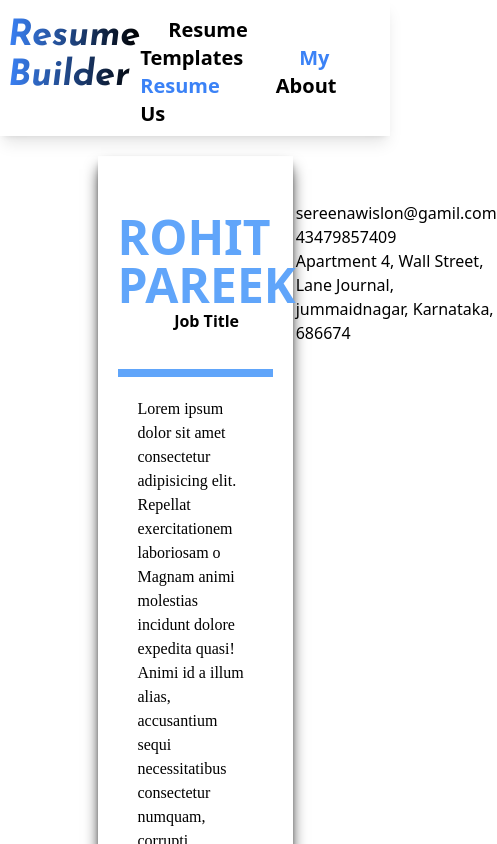
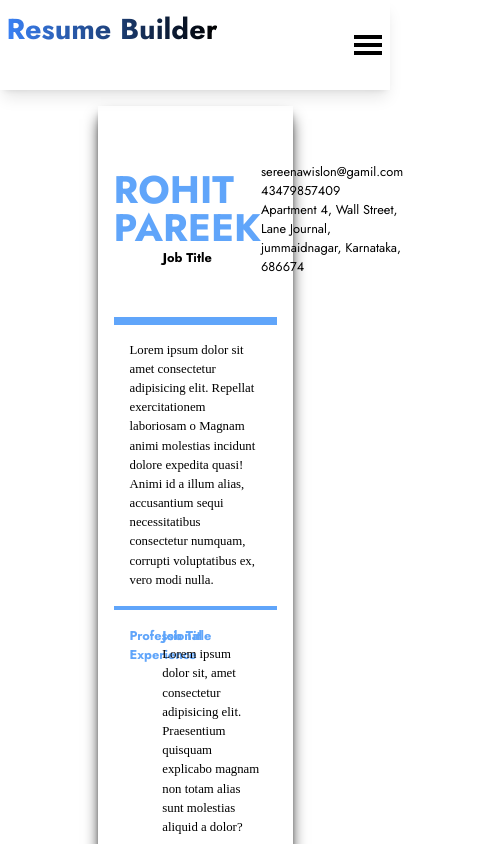
Before and after one commit to RohitPareekWebDev/resume_builder, a React (Create React App) app: page /myresume in a window 390 px wide. Shown: the top 844 px of the page, 497 px wide, since content can reach past the window. Built offline with nearby package versions, Linux system fonts and the light colour scheme; grey boxes are pictures that could not be loaded; a web font is replaced by a local one.

Commit message:
add header css

```diff
--- a/package.json
+++ b/package.json
@@ -13,6 +13,7 @@
     "@testing-library/user-event": "^13.5.0",
     "react": "^18.2.0",
     "react-dom": "^18.2.0",
+    "react-icons": "^4.12.0",
     "react-router-dom": "^6.17.0",
     "react-scripts": "5.0.1",
     "styled-components": "^6.1.0",
--- /dev/null
+++ b/src/Components/Header/Header.css
@@ -0,0 +1,215 @@
+@import url("https://fonts.googleapis.com/css2?family=Jost:ital,wght@0,100;0,200;0,300;0,400;0,500;0,600;0,700;1,100&display=swap");
+
+* {
+  margin: 0;
+  padding: 0;
+  box-sizing: border-box;
+  font-family: "Jost", sans-serif;
+}
+
+html {
+  font-size: 80%;
+}
+
+a {
+  text-decoration: none;
+}
+
+li {
+  list-style: none;
+}
+
+/* navbar style start  */
+
+.main-nav {
+  width: 100%;
+  height: 10rem;
+  display: grid;
+  grid-template-columns: 10rem 1fr 2fr 1fr 10rem;
+  box-shadow: rgba(50, 50, 93, 0.25) 0px 50px 100px -20px,
+    rgba(0, 0, 0, 0.3) 0px 30px 60px -30px;
+}
+
+.menu-link {
+  grid-column: 3/4;
+}
+
+.menu-link ul {
+  height: 10rem;
+  display: flex;
+  justify-content: space-around;
+  align-items: center;
+}
+
+.social-media {
+  grid-column: 4/5;
+}
+
+.social-media ul {
+  height: 10rem;
+  display: grid;
+  grid-template-columns: 3fr repeat(3, 1fr);
+  align-items: center;
+  justify-content: flex-end;
+}
+
+.social-media ul li {
+  text-align: right;
+}
+
+.social-media ul li:first-child {
+  grid-column: 2/3;
+}
+
+/* ----------- Grid part ends ----------------- */
+
+.menu-link ul li {
+  font-size: 1.8rem;
+}
+
+.menu-link ul li a {
+  text-transform: capitalize;
+  color: rgba(0, 0, 3, 0.8);
+  transition: 0.5s;
+}
+.menu-link ul li:hover > a {
+  transform-origin: left;
+  color: rgba(0, 0, 3, 1);
+  text-decoration: underline;
+  transition: 0.5s;
+}
+
+.social-media ul li {
+  font-size: 1.8rem;
+}
+
+.social-media .hamburger-menu {
+  display: none;
+}
+
+/* responsive css style  */
+@media (max-width: 1080px) {
+  .main-nav {
+    height: 8rem;
+    grid-template-columns: 2rem 3fr 3fr 1fr 2rem;
+  }
+
+  .logo,
+  .menu-link ul,
+  .social-media ul {
+    height: 8rem;
+  }
+}
+
+/* responsive css style  */
+@media (max-width: 998px) {
+  .menu-link {
+    display: none;
+  }
+
+  .social-media ul {
+    height: 7rem;
+  }
+
+  .mobile-menu-link {
+    grid-column: 2/4;
+    position: relative;
+    z-index: 99;
+  }
+
+  .mobile-menu-link {
+    background-color: white;
+    height: 20rem;
+    display: grid;
+    grid-column: 2/5;
+    align-items: center;
+    padding-left: 3rem;
+    transition: all 2s linear;
+    transform-origin: top;
+    box-shadow: rgba(50, 50, 93, 0.25) 0px 50px 100px -20px,
+      rgba(0, 0, 0, 0.3) 0px 30px 60px -30px;
+  }
+
+  .mobile-menu-link ul {
+    height: 20rem;
+    display: flex;
+    justify-content: space-around;
+    flex-direction: column;
+    align-items: start;
+  }
+
+  .mobile-menu-link ul li:first-child {
+    transition-delay: 0.2s;
+  }
+
+  .social-media {
+    grid-row: 1/2;
+    grid-column: 3/5;
+    justify-items: end;
+    align-items: center;
+    transition: all 2s linear;
+  }
+
+  .social-media {
+    height: 0;
+    display: none;
+  }
+
+  .social-media {
+    height: 7rem;
+    display: flex;
+    justify-self: end;
+    align-items: center;
+  }
+
+  .social-media .hamburger-menu {
+    display: block;
+    font-size: 2.5rem;
+  }
+}
+
+@media (max-width: 798px) {
+  .main-nav {
+    height: 6rem;
+    grid-template-columns: 1rem 2fr 1fr 1fr 1rem;
+  }
+
+  .social-media ul {
+    height: 6rem;
+  }
+
+  .social-media {
+    height: 6rem;
+    display: flex;
+    justify-self: end;
+    align-items: center;
+  }
+
+  .social-media .hamburger-menu {
+    display: block;
+    font-size: 2.5rem;
+  }
+}
+
+@media (max-width: 520px) {
+  .main-nav {
+    height: 6rem;
+    grid-template-columns: 1rem 4fr 1fr 1fr 1rem;
+  }
+
+  .social-media ul {
+    height: 6rem;
+  }
+
+  .social-media {
+    height: 6rem;
+    display: flex;
+    justify-self: end;
+    align-items: center;
+  }
+
+  .social-media .hamburger-menu {
+    display: block;
+    font-size: 2.5rem;
+  }
+}
--- a/src/Components/Header/Header.jsx
+++ b/src/Components/Header/Header.jsx
@@ -1,9 +1,11 @@
-import React from 'react'
+import React, { useState } from 'react'
+import './Header.css';
 import { NavLink } from 'react-router-dom'
+import { GiHamburgerMenu } from "react-icons/gi";
 
 // Define a functional component named 'Header'
 function Header() {
-
+    const [showMediaIcons, setShowMediaIcons] = useState(false);
 
     // Define a custom CSS class for NavLink components
     const NavLinkCss = ({ isActive }) => `${isActive ? "text-blue-500" : "text-black"} p-2 mx-5 hover:text-blue-500`
@@ -18,13 +20,23 @@
                 </NavLink>
             </span>
 
-            <div className='mt-2 font-bold text-xl '>
-                {/* Create NavLink components for different routes with the custom CSS class */}
+            <div className={showMediaIcons ? "menu-link mobile-menu-link" : "menu-link"}>
+
                 <NavLink to="/" className={NavLinkCss}> Resume Templates</NavLink>
 
                 <NavLink to="/myresume" className={NavLinkCss}>My Resume</NavLink>
 
                 <NavLink to="/about" className={NavLinkCss}>About Us</NavLink>
+            </div>
+
+            <div className="social-media">
+
+                {/* hamburget menu start  */}
+                <div className="hamburger-menu">
+                    <a href="#" onClick={() => setShowMediaIcons(!showMediaIcons)}>
+                        <GiHamburgerMenu />
+                    </a>
+                </div>
             </div>
         </nav>
     )
```
Also changed, not shown: src/Components/HomePage/HomePage.jsx (+1 -7 lines), 1 other file (tests, documents, lock files or other folders).
